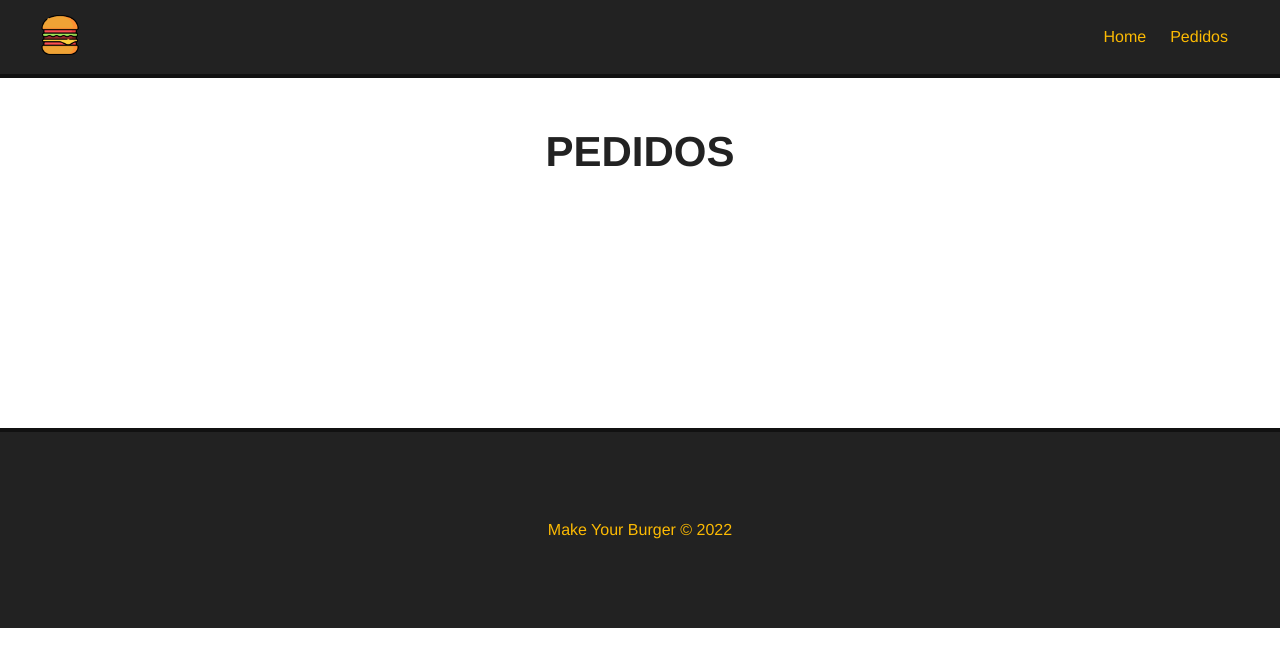
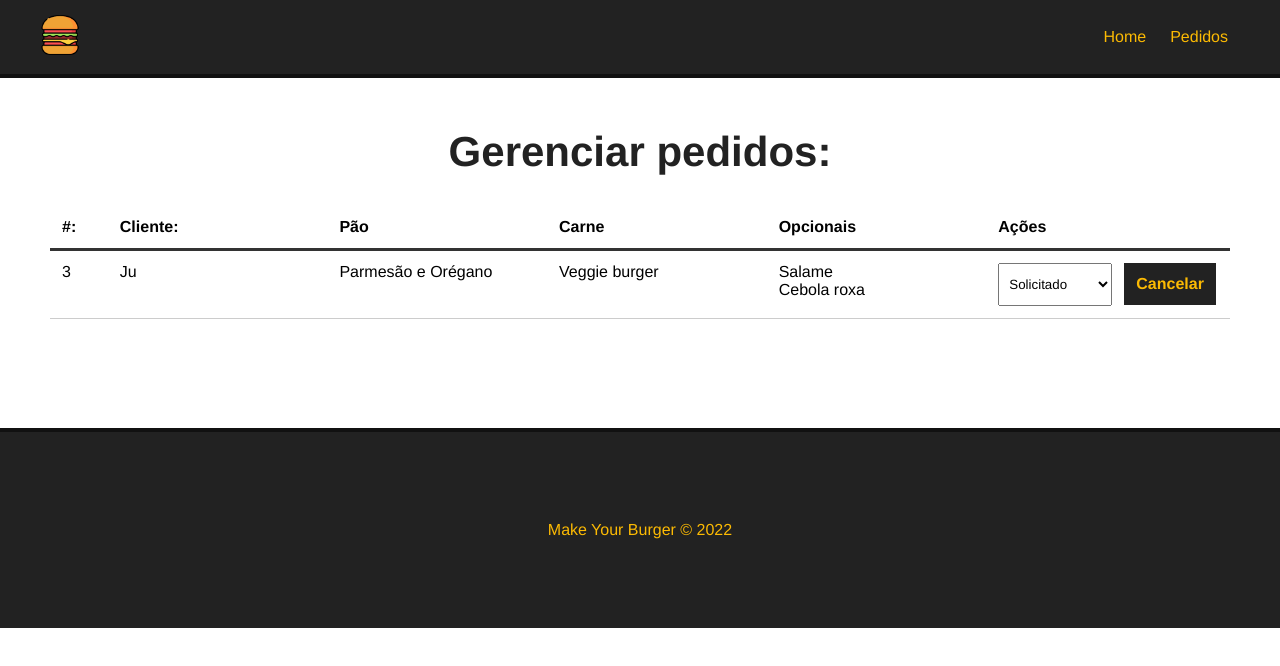
Before and after one commit to jaimestall/projeto-burger-aulas, a Vue app: page /Pedidos in a window 1280 px wide. Shown: the top 666 px of the page. Built offline with nearby package versions, Linux system fonts and the light colour scheme; data requests are answered from the project's data file.

Commit message:
Finalização do projeto.

```diff
--- a/db/db.json
+++ b/db/db.json
@@ -79,75 +79,15 @@
   ],
   "burgers": [
     {
-      "nome": "Broly",
-      "carne": "Alcatra",
-      "pao": "3 Queijos",
+      "nome": "Ju",
+      "carne": "Veggie burger",
+      "pao": "Parmesão e Orégano",
       "opcionais": [
-        "Bacon"
-      ],
-      "status": "Solicitado",
-      "id": 1
-    },
-    {
-      "nome": "Broly",
-      "carne": "Maminha",
-      "pao": "Italiano Branco",
-      "opcionais": [
-        "Bacon"
-      ],
-      "status": "Solicitado",
-      "id": 2
-    },
-    {
-      "nome": null,
-      "carne": null,
-      "pao": null,
-      "opcionais": [
-        "Cebola roxa",
-        "Salame"
+        "Salame",
+        "Cebola roxa"
       ],
       "status": "Solicitado",
       "id": 3
-    },
-    {
-      "nome": "Broly",
-      "carne": "",
-      "pao": "Italiano Branco",
-      "opcionais": [],
-      "status": "Solicitado",
-      "id": 4
-    },
-    {
-      "nome": "Broly",
-      "carne": "Alcatra",
-      "pao": "3 Queijos",
-      "opcionais": [
-        "Bacon"
-      ],
-      "status": "Solicitado",
-      "id": 5
-    },
-    {
-      "nome": "Broly",
-      "carne": "Alcatra",
-      "pao": "3 Queijos",
-      "opcionais": [
-        "Bacon",
-        "Salame"
-      ],
-      "status": "Solicitado",
-      "id": 6
-    },
-    {
-      "nome": "Broly",
-      "carne": "Maminha",
-      "pao": "3 Queijos",
-      "opcionais": [
-        "Bacon",
-        "Tomate"
-      ],
-      "status": "Solicitado",
-      "id": 7
     }
   ]
 }
--- a/src/components/BurgerForm.vue
+++ b/src/components/BurgerForm.vue
@@ -109,7 +109,7 @@
       // limpar msg do sistema
       setTimeout(() => {
         this.msg = "";
-      }, 3000);
+      }, 5000);
       // limpar os campos
       this.nome = "";
       this.carnes = "";
--- /dev/null
+++ b/src/components/Dashboard.vue
@@ -0,0 +1,168 @@
+<template>
+  <div class="burger-table">
+    <Message :msg="msg" v-show="msg" />
+    <div>
+      <div id="burger-table-heading">
+        <div class="order-id">#:</div>
+        <div>Cliente:</div>
+        <div>Pão</div>
+        <div>Carne</div>
+        <div>Opcionais</div>
+        <div>Ações</div>
+      </div>
+    </div>
+    <div id="burger-table-rows">
+      <div class="burger-table-row" v-for="burger in burgers" :key="burger.id">
+        <div class="order-number">{{ burger.id }}</div>
+        <div>{{ burger.nome }}</div>
+        <div>{{ burger.pao }}</div>
+        <div>{{ burger.carne }}</div>
+        <div>
+          <ul>
+            <li v-for="(opcional, index) in burger.opcionais" :key="index">
+              {{ opcional }}
+            </li>
+          </ul>
+        </div>
+        <div>
+          <select
+            name="status"
+            class="status"
+            @change="updateBurger($event, burger.id)"
+          >
+            <option
+              v-for="s in status"
+              :key="s.id"
+              :value="s.tipo"
+              :selected="burger.status == s.tipo"
+            >
+              {{ s.tipo }}
+            </option>
+          </select>
+          <button class="delete-btn" @click="deleteBurger(burger.id)">
+            Cancelar
+          </button>
+        </div>
+      </div>
+    </div>
+  </div>
+</template>
+
+<script>
+import Message from "../components/Message.vue";
+export default {
+  name: "Dashboard",
+  components: {
+    Message,
+  },
+  data() {
+    return {
+      burgers: null,
+      burgerId: null,
+      status: [],
+      msg: null,
+    };
+  },
+  methods: {
+    async getPedidos() {
+      const req = await fetch("http://localhost:3000/burgers");
+      const data = await req.json();
+      this.burgers = data;
+      console.log(this.burgers);
+      //resgatar status
+      this.getStatus();
+    },
+    async getStatus() {
+      const req = await fetch("http://localhost:3000/status");
+      const data = await req.json();
+      this.status = data;
+    },
+    async deleteBurger(id) {
+      const req = await fetch(`http://localhost:3000/burgers/${id}`, {
+        method: "DELETE",
+      });
+      const res = await req.json();
+      // mensagem do sistema
+      this.msg = `Pedido removido com sucesso!`;
+      // limpar msg do sistema
+      setTimeout(() => {
+        this.msg = "";
+      }, 5000);
+      this.getPedidos();
+    },
+    async updateBurger(event, id) {
+      const option = event.target.value;
+      const dataJson = JSON.stringify({ status: option });
+      const req = await fetch(`http://localhost:3000/burgers/${id}`, {
+        method: "PATCH",
+        headers: { "Content-Type": "application/json" },
+        body: dataJson,
+      });
+      const res = await req.json();
+      // mensagem do sistema
+      this.msg = `Pedido nº ${res.id} foi atualizado para ${res.status}!`;
+      // limpar msg do sistema
+      setTimeout(() => {
+        this.msg = "";
+      }, 5000);
+      console.log(res);
+    },
+  },
+  mounted() {
+    this.getPedidos();
+  },
+};
+</script>
+
+<style scoped>
+#burger-table {
+  max-width: 1200px;
+  margin: 0 auto;
+}
+#burger-table-heading,
+#burger-table-rows,
+.burger-table-row {
+  display: flex;
+  flex-wrap: wrap;
+}
+#burger-table-heading {
+  font-weight: bold;
+  padding: 12px;
+  border-bottom: 3px solid #333;
+}
+#burger-table-heading div,
+.burger-table-row div {
+  width: 19%;
+}
+.burger-table-row {
+  width: 100%;
+  padding: 12px;
+  border-bottom: 1px solid #ccc;
+}
+#burger-table-heading .order-id,
+.burger-table-row .order-number {
+  width: 5%;
+}
+select {
+  padding: 12px 6px;
+  margin-right: 12px;
+}
+.delete-btn {
+  background-color: #222;
+  color: #fcba03;
+  font-weight: bold;
+  border: 2px solid #222;
+  padding: 10px;
+  font-size: 16px;
+  margin: 0 auto;
+  cursor: pointer;
+  transition: 0.5s;
+}
+.delete-btn:hover {
+  background-color: transparent;
+  color: #222;
+}
+ul {
+  list-style: none;
+}
+</style>
--- a/src/views/Pedidos.vue
+++ b/src/views/Pedidos.vue
@@ -1,5 +1,19 @@
 <template>
   <div class="main-container">
-    <h1>PEDIDOS</h1>
+    <h1>Gerenciar pedidos:</h1>
+    <Dashboard />
   </div>
 </template>
+
+<script>
+import Dashboard from "../components/Dashboard.vue";
+
+export default {
+  name: "Pedidos",
+  components: {
+    Dashboard,
+  },
+};
+</script>
+
+<style scoped></style>
```
